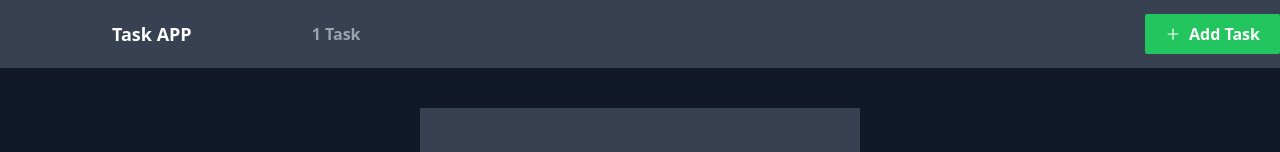
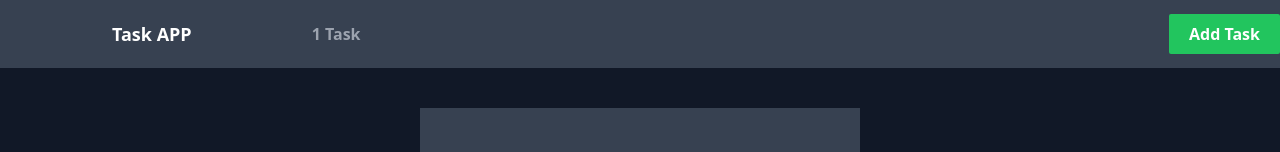
Before and after one commit to FranCant/nextjs-crud-usecontext, a Next.js app: page /new in a window 1280 px wide. Shown: the top 152 px of the page. Built offline with nearby package versions, Linux system fonts and the light colour scheme.

Commit message:
delete icons

```diff
--- a/components/Layout.js
+++ b/components/Layout.js
@@ -1,5 +1,4 @@
 import Link from "next/link";
-import { AiOutlinePlus } from "react-icons/ai";
 import { useRouter } from "next/router";
 import { useTasks } from "../context/TaskContext";
 
@@ -23,7 +22,6 @@ const Layout = ({ children }) => {
             className="bg-green-500 hover:bg-green-400 text-white px-5 py-2 text-gray font-bold rounded-sm inline-flex items-center"
             onClick={() => router.push("/new")}
           >
-            <AiOutlinePlus className="mr-2" />
             Add Task
           </button>
         </div>
--- a/package.json
+++ b/package.json
@@ -12,7 +12,6 @@
     "next": "12.1.1",
     "react": "17.0.2",
     "react-dom": "17.0.2",
-    "react-icons": "^4.3.1",
     "uuid": "^8.3.2"
   },
   "devDependencies": {
--- a/pages/index.js
+++ b/pages/index.js
@@ -1,6 +1,5 @@
 import Layout from "../components/Layout";
 import { useTasks } from "../context/TaskContext";
-import { AiOutlineClose } from "react-icons/Ai";
 import { useRouter } from "next/router";
 
 const Home = () => {
@@ -30,7 +29,7 @@ const Home = () => {
                       deleteTask(task.id);
 
                     }}>
-                      <AiOutlineClose className="mr-2" />
+
                       Delete
                     </button>
                   </div>
```
Also changed, not shown: 2 other files (tests, documents, lock files or other folders).
